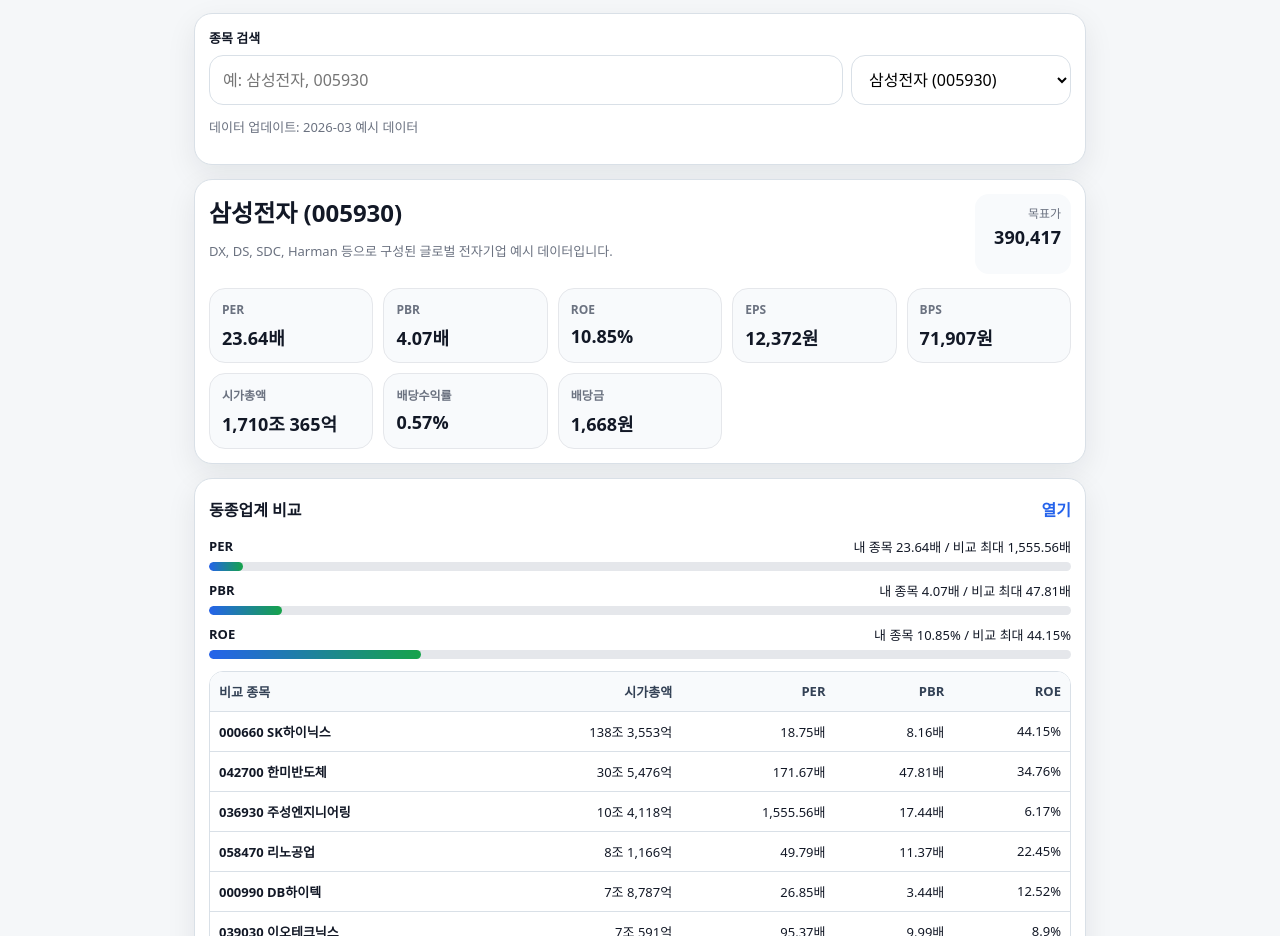
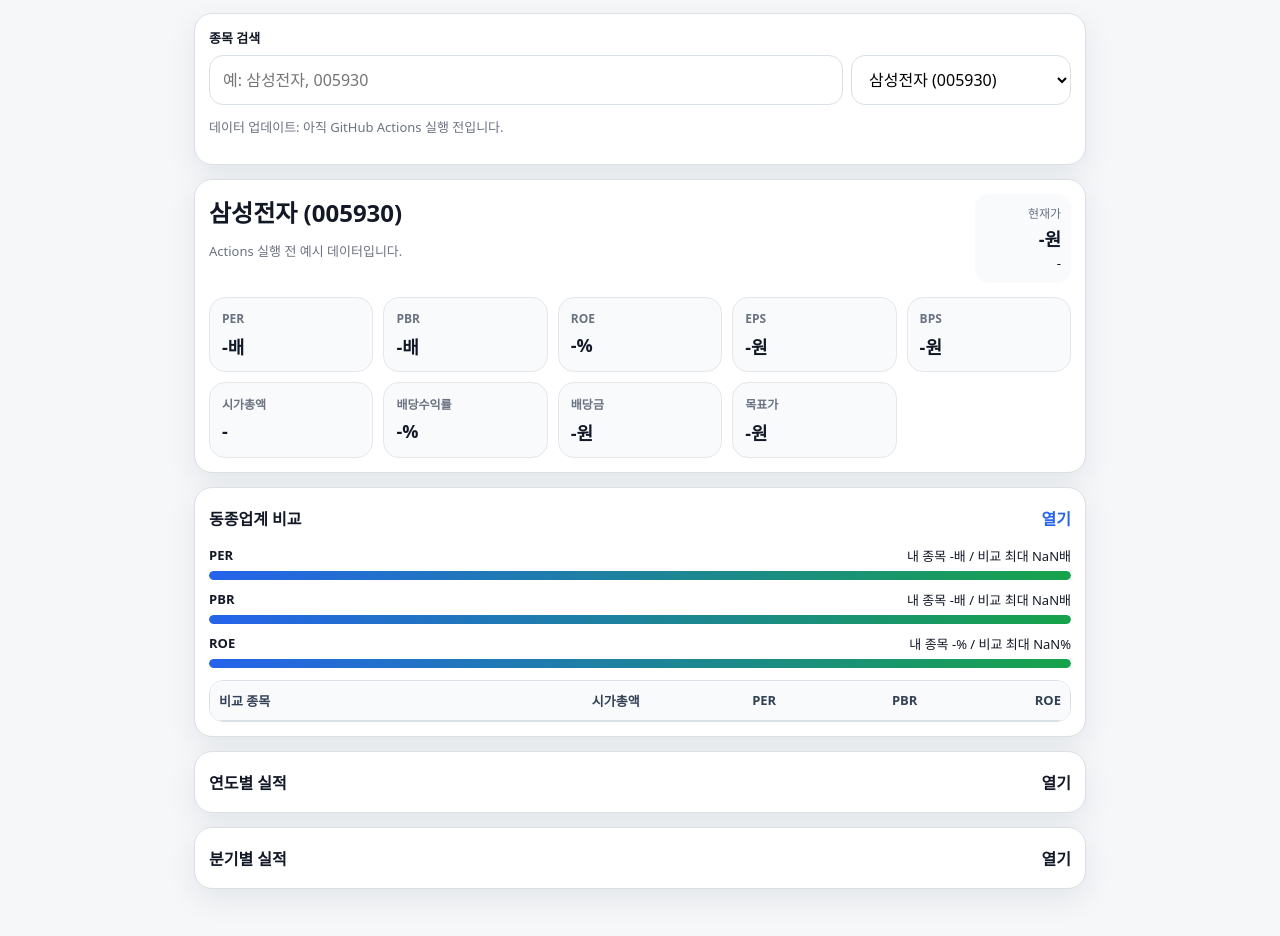
Before and after one commit to Genius-JM/StockMobile, a website: page index.html in a window 1280 px wide. Shown: the part 87-1023 px from the top of the page. Drawn offline with Linux system fonts and the light colour scheme.

Commit message:
Add files via upload

```diff
--- a/app.js
+++ b/app.js
@@ -53,7 +53,8 @@
 function renderSummary(stock) {
   document.getElementById("stockName").textContent = `${stock.name} (${stock.code})`;
   document.getElementById("stockDesc").textContent = stock.description || "";
-  document.getElementById("targetPrice").textContent = formatValue(stock.targetPrice);
+  document.getElementById("currentPrice").textContent = formatValue(stock.currentPrice, "원");
+  document.getElementById("changeRate").textContent = stock.changeRate && stock.changeRate !== "-" ? `${stock.changeRate}%` : "-";
 
   const metrics = [
     ["PER", stock.metrics.per, "배"],
@@ -64,6 +65,7 @@
     ["시가총액", stock.metrics.marketCap, ""],
     ["배당수익률", stock.metrics.dividendYield, "%"],
     ["배당금", stock.metrics.dividend, "원"],
+    ["목표가", stock.targetPrice, "원"],
   ];
 
   document.getElementById("metricGrid").innerHTML = metrics
--- a/data/stocks.json
+++ b/data/stocks.json
@@ -1,325 +1,27 @@
 {
-  "updatedAt": "2026-03 예시 데이터",
+  "updatedAt": "아직 GitHub Actions 실행 전입니다.",
   "stocks": [
     {
       "code": "005930",
       "name": "삼성전자",
-      "description": "DX, DS, SDC, Harman 등으로 구성된 글로벌 전자기업 예시 데이터입니다.",
-      "targetPrice": 390417,
+      "description": "Actions 실행 전 예시 데이터입니다.",
+      "currentPrice": "-",
+      "changeRate": "-",
+      "targetPrice": "-",
+      "source": "sample",
       "metrics": {
-        "per": 23.64,
-        "pbr": 4.07,
-        "roe": 10.85,
-        "eps": 12372,
-        "bps": 71907,
-        "marketCap": "1,710조 365억",
-        "dividendYield": 0.57,
-        "dividend": 1668
-      },
-      "peers": [
-        {
-          "code": "000660",
-          "name": "SK하이닉스",
-          "marketCap": "138조 3,553억",
-          "per": 18.75,
-          "pbr": 8.16,
-          "roe": 44.15
-        },
-        {
-          "code": "042700",
-          "name": "한미반도체",
-          "marketCap": "30조 5,476억",
-          "per": 171.67,
-          "pbr": 47.81,
-          "roe": 34.76
-        },
-        {
-          "code": "036930",
-          "name": "주성엔지니어링",
-          "marketCap": "10조 4,118억",
-          "per": 1555.56,
-          "pbr": 17.44,
-          "roe": 6.17
-        },
-        {
-          "code": "058470",
-          "name": "리노공업",
-          "marketCap": "8조 1,166억",
-          "per": 49.79,
-          "pbr": 11.37,
-          "roe": 22.45
-        },
-        {
-          "code": "000990",
-          "name": "DB하이텍",
-          "marketCap": "7조 8,787억",
-          "per": 26.85,
-          "pbr": 3.44,
-          "roe": 12.52
-        },
-        {
-          "code": "039030",
-          "name": "이오테크닉스",
-          "marketCap": "7조 591억",
-          "per": 95.37,
-          "pbr": 9.99,
-          "roe": 8.9
-        }
-      ],
-      "annual": {
-        "columns": [
-          "2023.12",
-          "2024.12",
-          "2025.12",
-          "2026.12E"
-        ],
-        "rows": [
-          {
-            "label": "매출액",
-            "values": [
-              2589355,
-              3008709,
-              3336059,
-              6840691
-            ]
-          },
-          {
-            "label": "영업이익",
-            "values": [
-              65670,
-              327260,
-              436011,
-              3515163
-            ]
-          },
-          {
-            "label": "당기순이익",
-            "values": [
-              154871,
-              344514,
-              452068,
-              2866377
-            ]
-          },
-          {
-            "label": "영업이익률",
-            "values": [
-              2.54,
-              10.88,
-              13.07,
-              51.39
-            ]
-          },
-          {
-            "label": "순이익률",
-            "values": [
-              5.98,
-              11.45,
-              13.55,
-              41.9
-            ]
-          },
-          {
-            "label": "ROE",
-            "values": [
-              4.15,
-              9.03,
-              10.85,
-              51.61
-            ]
-          },
-          {
-            "label": "부채비율",
-            "values": [
-              25.36,
-              27.93,
-              29.94,
-              "-"
-            ]
-          },
-          {
-            "label": "EPS",
-            "values": [
-              2131,
-              4950,
-              6564,
-              42966
-            ]
-          },
-          {
-            "label": "BPS",
-            "values": [
-              52002,
-              57981,
-              63997,
-              104506
-            ]
-          },
-          {
-            "label": "주당배당금",
-            "values": [
-              1444,
-              1446,
-              1668,
-              5025
-            ]
-          }
-        ]
-      },
-      "quarter": {
-        "columns": [
-          "2025.06",
-          "2025.09",
-          "2025.12",
-          "2026.03",
-          "2026.06E"
-        ],
-        "rows": [
-          {
-            "label": "매출액",
-            "values": [
-              745663,
-              860617,
-              938274,
-              1338734,
-              1664092
-            ]
-          },
-          {
-            "label": "영업이익",
-            "values": [
-              46761,
-              121661,
-              200737,
-              572328,
-              857521
-            ]
-          },
-          {
-            "label": "당기순이익",
-            "values": [
-              51164,
-              122257,
-              196417,
-              472253,
-              693965
-            ]
-          },
-          {
-            "label": "영업이익률",
-            "values": [
-              6.27,
-              14.14,
-              21.39,
-              42.75,
-              51.53
-            ]
-          },
-          {
-            "label": "순이익률",
-            "values": [
-              6.86,
-              14.21,
-              20.93,
-              35.28,
-              41.7
-            ]
-          },
-          {
-            "label": "ROE",
-            "values": [
-              7.95,
-              8.37,
-              10.85,
-              19.16,
-              "-"
-            ]
-          },
-          {
-            "label": "부채비율",
-            "values": [
-              26.36,
-              26.64,
-              29.94,
-              30.15,
-              "-"
-            ]
-          },
-          {
-            "label": "EPS",
-            "values": [
-              733,
-              1783,
-              2864,
-              6993,
-              10565
-            ]
-          },
-          {
-            "label": "BPS",
-            "values": [
-              58135,
-              60632,
-              63997,
-              71907,
-              "-"
-            ]
-          },
-          {
-            "label": "주당배당금",
-            "values": [
-              367,
-              370,
-              566,
-              372,
-              "-"
-            ]
-          }
-        ]
-      }
-    },
-    {
-      "code": "000660",
-      "name": "SK하이닉스",
-      "description": "예시 종목입니다. data/stocks.json에서 실제 값으로 교체하세요.",
-      "targetPrice": "-",
-      "metrics": {
-        "per": 18.75,
-        "pbr": 8.16,
-        "roe": 44.15,
+        "per": "-",
+        "pbr": "-",
+        "roe": "-",
         "eps": "-",
         "bps": "-",
-        "marketCap": "138조 3,553억",
+        "marketCap": "-",
         "dividendYield": "-",
         "dividend": "-"
       },
       "peers": [],
-      "annual": {
-        "columns": [
-          "2025.12"
-        ],
-        "rows": [
-          {
-            "label": "매출액",
-            "values": [
-              "입력 필요"
-            ]
-          }
-        ]
-      },
-      "quarter": {
-        "columns": [
-          "2026.03"
-        ],
-        "rows": [
-          {
-            "label": "매출액",
-            "values": [
-              "입력 필요"
-            ]
-          }
-        ]
-      }
+      "annual": {"columns": [], "rows": []},
+      "quarter": {"columns": [], "rows": []}
     }
   ]
 }
--- a/index.html
+++ b/index.html
@@ -9,7 +9,7 @@
 <body>
   <header class="app-header">
     <div>
-      <p class="eyebrow">Stock Financial Viewer</p>
+      <p class="eyebrow">Naver Finance + OpenDART</p>
       <h1>주식 재무정보</h1>
     </div>
     <button id="refreshBtn" class="ghost-btn" type="button">새로고침</button>
@@ -32,8 +32,9 @@
           <p id="stockDesc" class="muted"></p>
         </div>
         <div class="price-box">
-          <span>목표가</span>
-          <strong id="targetPrice">-</strong>
+          <span>현재가</span>
+          <strong id="currentPrice">-</strong>
+          <small id="changeRate">-</small>
         </div>
       </div>
 
@@ -79,7 +80,7 @@
   </main>
 
   <footer>
-    <p>GitHub Pages에서 실행되는 정적 웹앱입니다. 데이터는 <code>data/stocks.json</code>을 수정하면 바뀝니다.</p>
+    <p>GitHub Actions가 네이버 금융과 OpenDART에서 조회해 <code>data/stocks.json</code>을 갱신합니다.</p>
   </footer>
 
   <script src="./app.js"></script>
```
Also changed, not shown: data/stock-list.json (added, +25 -0 lines), package.json (added, +12 -0 lines), scripts/update-stock-data.mjs (added, +265 -0 lines), README.md.
